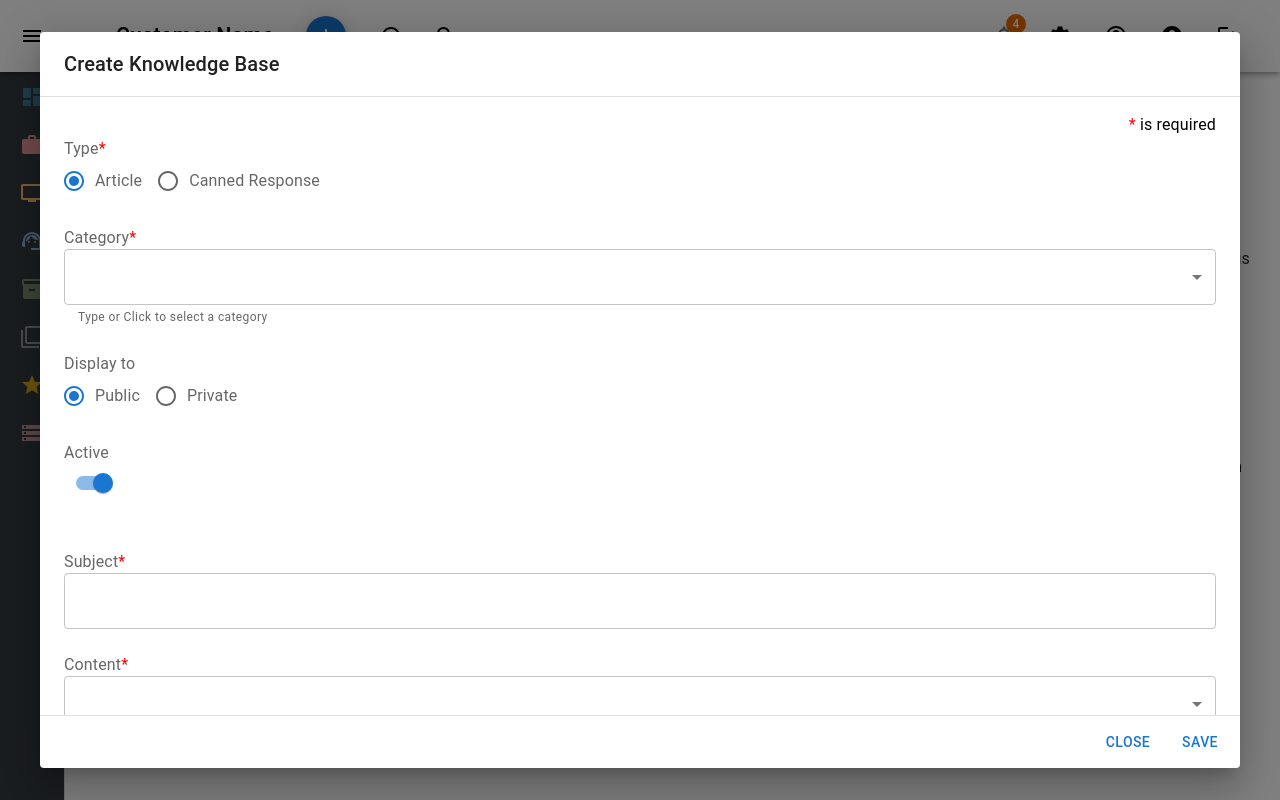
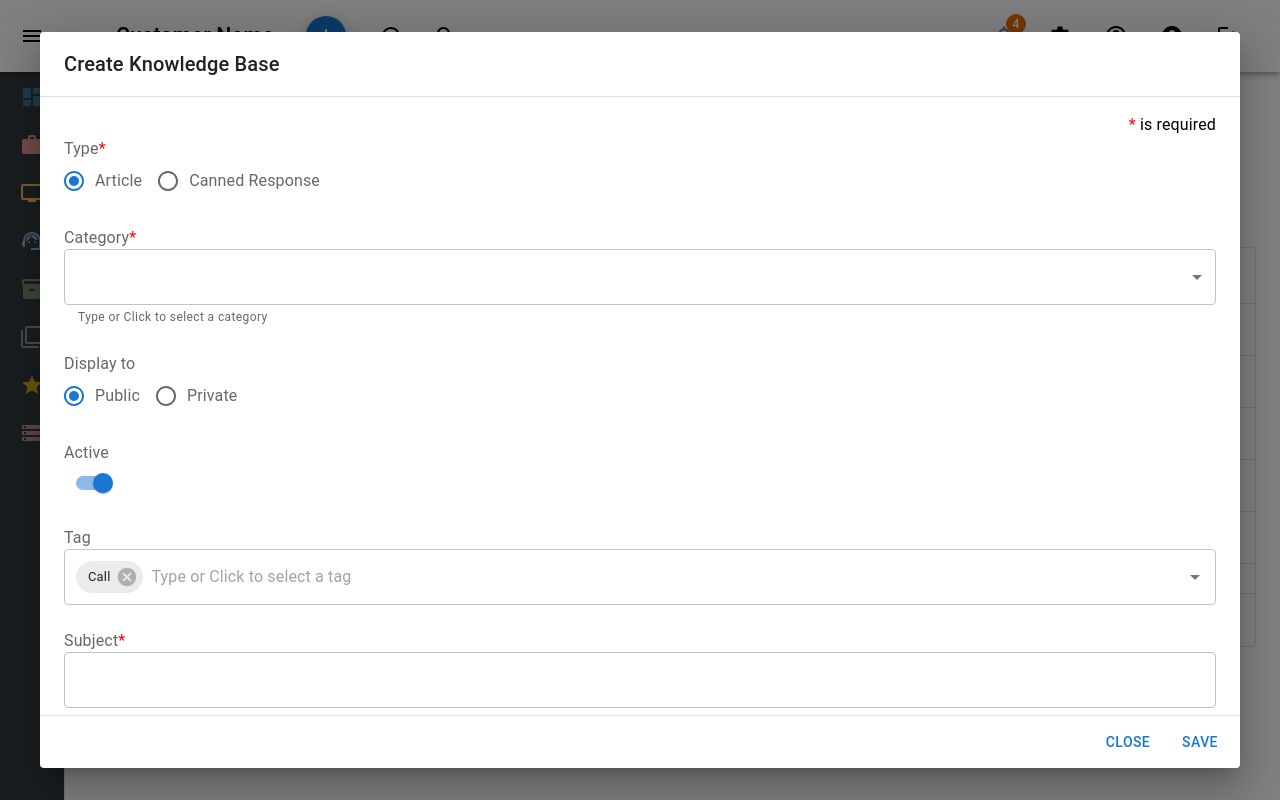
Before and after one commit to hanh0501/knowledge_base, a React (Create React App) app in the folder knowledgebaseuiux/: page / in a window 1280 px wide. Both pictures are taken after a click on the icon 1103 px from the left and 134 px from the top of the page. Built offline with nearby package versions, Linux system fonts and the light colour scheme.

Commit message:
- Create a Create Knowledge Base dialog (Done) - Create Right Table (40%) - Create Categories and Folders Table (40%)

```diff
--- a/knowledgebaseuiux/package.json
+++ b/knowledgebaseuiux/package.json
@@ -3,6 +3,8 @@
   "version": "0.1.0",
   "private": true,
   "dependencies": {
+    "@mui/lab": "^5.0.0-alpha.109",
+    "@mui/x-data-grid": "^5.17.12",
     "@testing-library/jest-dom": "^5.16.5",
     "@testing-library/react": "^13.4.0",
     "@testing-library/user-event": "^13.5.0",
--- a/knowledgebaseuiux/src/knowledge/knowledge.css
+++ b/knowledgebaseuiux/src/knowledge/knowledge.css
@@ -1,3 +1,4 @@
+
 .menutobottompbar{
     background-color: #343A40;
     height: 100%;
@@ -88,3 +89,47 @@
 .asterisk{
     color: red;
 }
+
+.dragdrop{
+    height: 50px;
+    width: auto;
+    line-height: 2.0;
+    padding-left: 10px;
+    color: black;
+    background: #D1ECF1;
+    border-radius: 12px;
+    padding-top: 8px;
+    margin: 24px!important;
+}
+
+.leftborder{
+    border: solid 1px  #E0E0E0;
+}
+
+.categories{
+    background: #F5F6FA;
+}
+
+.category{
+    width: 25px!important;
+    height: 25px!important;
+    margin-left: 10px;
+}
+
+.defaultCollapseIcon{
+    width: 25px!important;
+    height: 25px!important;
+    border: solid 1px black;
+    margin-right: 5px;
+}
+
+.defaultExpandIcon{
+    width: 25px!important;
+    height: 25px!important;
+    border: solid 1px black;
+    margin: 0 5px;
+}
+
+.Icon{
+    margin: 5px;
+}
--- a/knowledgebaseuiux/src/knowledge/knowledge.js
+++ b/knowledgebaseuiux/src/knowledge/knowledge.js
@@ -59,15 +59,21 @@ import Select from '@mui/material/Select';
 import TextField from '@mui/material/TextField';
 import FormHelperText from '@mui/material/FormHelperText';
 import Tooltip from '@mui/material/Tooltip';
-
-
-
-
-
-
-
-
-
+import Autocomplete from '@mui/material/Autocomplete';
+import Table from '@mui/material/Table';
+import TableBody from '@mui/material/TableBody';
+import TableCell from '@mui/material/TableCell';
+import TableContainer from '@mui/material/TableContainer';
+import TableHead from '@mui/material/TableHead';
+import TableRow from '@mui/material/TableRow';
+import TreeView from '@mui/lab/TreeView';
+import ExpandMoreIcon from '@mui/icons-material/ExpandMore';
+import ChevronRightIcon from '@mui/icons-material/ChevronRight';
+import TreeItem from '@mui/lab/TreeItem';
+import { DataGrid } from '@mui/x-data-grid';
+import InfoIcon from '@mui/icons-material/Info';
+import AddBoxIcon from '@mui/icons-material/AddBox';
+import RemoveIcon from '@mui/icons-material/Remove';
 
 
 
@@ -266,9 +272,6 @@ const StyledInputBase = styled(InputBase)(({ theme }) => ({
 
 
 
-
-
-
 const columns = [
   { field: 'id', headerName: 'ID', width: 70 },
   { field: 'firstName', headerName: 'First name', width: 130 },
@@ -301,6 +304,9 @@ const rows = [
   { id: 8, lastName: 'Frances', firstName: 'Rossini', age: 36 },
   { id: 9, lastName: 'Roxie', firstName: 'Harvey', age: 65 },
 ];
+
+
+
 
 
 
@@ -364,7 +370,6 @@ function Knowledge() {
   const [maxWidth] = React.useState('lg');
 
   const [checked, setChecked] = React.useState(true);
-
   const handleChangeActive = (event) => {
     setChecked(event.target.checked);
   };
@@ -381,6 +386,48 @@ function Knowledge() {
     setTemplate(event.target.value);
   };
 
+  const label = { inputProps: { 'aria-label': 'Switch demo' } };
+
+
+  const columns = [
+    { field: 'id', headerName: 'No', width: 15},
+    { field: 'subject', headerName: 'Subject', width: 250 },
+    { field: 'created', headerName: 'Created On',type: 'date', width: 150 },
+    { field: 'available', headerName: 'Available For', width: 150 },
+    { field: 'display', headerName: 'Display To', width: 150 },
+    {
+      field: 'viewed',
+      headerName: 'Viewed',
+      type: 'number',
+      width: 130,
+    },
+    {
+      field: 'inserted',
+      headerName: 'Inserted',
+      type: 'number',
+      width: 130,
+    },
+    {
+      field: 'active',
+      headerName: 'Active',
+      width: 100,
+    },
+  ];
+
+  const rows = [
+    { id: 1, subject: 'How to assess admin page?', created: '2020/12/01	', available: 'CS', display: 'Public', viewed: 35, inserted: 0 },
+    { id: 2, subject: 'How to assess admin page?', created: '2020/12/02', available: 'CS', display: 'Public', viewed: null, inserted: 1 },
+    { id: 3, subject: 'How to assess admin page?', created: '2020/12/03', available: 'CS', display: 'Public', viewed: 30, inserted: 2 },
+    { id: 4, subject: 'How to assess admin page?', created: '2020/12/04', available: 'CS', display: 'Public', viewed: 40, inserted: 3 },
+    { id: 5, subject: 'How to assess admin page?', created: '2020/12/05', available: 'CS', display: 'Public', viewed: null, inserted: 4 },
+    { id: 6, subject: 'How to assess admin page?', created: '2020/12/06', available: 'CS', display: 'Public', viewed: null, inserted: 5 },
+    { id: 7, subject: 'How to assess admin page?', created: '2020/12/07', available: 'CS', display: 'Public', viewed: 50, inserted: 6 },
+
+
+
+
+
+  ];
 
   return (
     <Box sx={{ display: 'flex' }} >
@@ -530,23 +577,7 @@ function Knowledge() {
           ))}
         </List>
       </Drawer>
-      {/* <div  style={StySpecification.TableWrap}>
-              <div style={StySpecification.ListProduct}>
 
-                {ProtitleNew({
-                  classNameWrapper: StySpecification.InfPro,
-                  classNameItem: StySpecification.ProTitleLeft,
-                  PadPro: StySpecification.PadPro,
-                  Title: "hi",
-                  Core: "CPU",
-                  G: "Memory",
-                  SD: "Storage",
-                  SG: "Traffic 전송량(월)",
-                  원: "서비스비용(월)"
-
-                })}
-              </div>
-            </div> */}
         <Box component="main" sx={{ flexGrow: 1, p: 3 }}>
         <br/>
         <DrawerHeader />
@@ -694,7 +725,27 @@ function Knowledge() {
                           </Grid>
                         </Grid>
                         <br/>
-
+                        <Grid container >
+                          <Grid  xs={12} display="flex" >
+                            <FormControl component="fieldset" variant="standard" fullWidth>
+                              <FormLabel component="legend">Tag</FormLabel>
+                              <Autocomplete
+                              multiple
+                              id="tags-outlined"
+                              options={top100Films}
+                              getOptionLabel={(option) => option.title}
+                              defaultValue={[top100Films[1]]}
+                              filterSelectedOptions
+                              renderInput={(params) => (
+                                <TextField
+                                  {...params}
+                                  placeholder="Type or Click to select a tag"
+                                />
+                              )}
+                            />
+                            </FormControl>
+                          </Grid>
+                        </Grid>
                         <br/>
                         <Box >
                           <FormLabel component="legend">Subject<span className="asterisk" >*</span></FormLabel>
@@ -722,11 +773,9 @@ function Knowledge() {
                           <Grid  xs={12} display="flex" >
                           <FormControl fullWidth>
                             <FormLabel component="legend">Editor area</FormLabel>
-
                           </FormControl>
                           </Grid>
                         </Grid>
-
                       </DialogContentText>
                     </DialogContent>
                     <DialogActions>
@@ -736,7 +785,6 @@ function Knowledge() {
                 </Dialog>
                 <CachedIcon className="CachedIcon"/>
                 <BorderAllIcon className="BorderAllIcon "/>
-
               </Grid>
             </Grid>
           </Box>
@@ -766,34 +814,61 @@ function Knowledge() {
               </Grid>
             </Grid>
           </Box>
-          <Typography paragraph>
-            Lorem ipsum dolor sit amet, consectetur adipiscing elit, sed do eiusmod
-            tempor incididunt ut labore et dolore magna aliqua. Rhoncus dolor purus non
-            enim praesent elementum facilisis leo vel. Risus at ultrices mi tempus
-            imperdiet. Semper risus in hendrerit gravida rutrum quisque non tellus.
-            Convallis convallis tellus id interdum velit laoreet id donec ultrices.
-            Odio morbi quis commodo odio aenean sed adipiscing. Amet nisl suscipit
-            adipiscing bibendum est ultricies integer quis. Cursus euismod quis viverra
-            nibh cras. Metus vulputate eu scelerisque felis imperdiet proin fermentum
-            leo. Mauris commodo quis imperdiet massa tincidunt. Cras tincidunt lobortis
-            feugiat vivamus at augue. At augue eget arcu dictum varius duis at
-            consectetur lorem. Velit sed ullamcorper morbi tincidunt. Lorem donec massa
-            sapien faucibus et molestie ac.
-          </Typography>
-          <Typography paragraph>
-            Consequat mauris nunc congue nisi vitae suscipit. Fringilla est ullamcorper
-            eget nulla facilisi etiam dignissim diam. Pulvinar elementum integer enim
-            neque volutpat ac tincidunt. Ornare suspendisse sed nisi lacus sed viverra
-            tellus. Purus sit amet volutpat consequat mauris. Elementum eu facilisis
-            sed odio morbi. Euismod lacinia at quis risus sed vulputate odio. Morbi
-            tincidunt ornare massa eget egestas purus viverra accumsan in. In hendrerit
-            gravida rutrum quisque non tellus orci ac. Pellentesque nec nam aliquam sem
-            et tortor. Habitant morbi tristique senectus et. Adipiscing elit duis
-            tristique sollicitudin nibh sit. Ornare aenean euismod elementum nisi quis
-            eleifend. Commodo viverra maecenas accumsan lacus vel facilisis. Nulla
-            posuere sollicitudin aliquam ultrices sagittis orci a.
-          </Typography>
+          <br/>
+          <Box  >
+            <Grid container >
+                <Grid  xs={3.7} className="leftborder">
+                  <TableContainer >
+                    <Table aria-label="simple table">
+                      <TableHead>
+                        <TableRow>
+                          <TableCell className="categories"><Typography >Categories and Folders</Typography></TableCell>
+                        </TableRow>
+                        <TableRow>
 
+                          <Typography className="dragdrop">Drag&Drop으로 폴더를 이동할 수 있습니다   <InfoIcon style={StyleApply.InfoIcon}/></Typography>
+                        </TableRow>
+                      </TableHead>
+                      <TableBody>
+                        <TreeView className="Icon"
+                          aria-label="file system navigator"
+                          defaultCollapseIcon={<RemoveIcon className="defaultCollapseIcon"/>}
+                          defaultExpandIcon={<AddIcon  className="defaultExpandIcon"/>}
+                          >
+                          <TreeItem nodeId="1" label="Category 1">
+                            <TreeItem nodeId="a" label="Folder 1.1" />
+                            <TreeItem nodeId="b" label="Folder 2.1" />
+                          </TreeItem>
+                          <br/>
+                          <TreeItem nodeId="2" label="Category 2(10)">
+                          <TreeItem nodeId="2a" label="Folder 2.1" />
+                            <TreeItem nodeId="2b" label="Folder 2.2" />
+                          </TreeItem>
+                        </TreeView>
+                      </TableBody>
+                    </Table>
+                  </TableContainer>
+                  <br/>
+                  <AddIcon className="AddIcon category"
+
+                />
+                </Grid>
+                <Grid  xs={0.3} ></Grid>
+                <Grid xs={8} display="flex" >
+                <div style={{ height: 400, width: '100%' }}>
+                  <DataGrid
+                    rows={rows}
+                    columns={columns}
+                    pageSize={6}
+                    rowsPerPageOptions={[5]}
+                    checkboxSelection
+                  />
+                  <Switch {...label} defaultChecked/>
+                </div>
+                </Grid>
+            </Grid>
+
+          </Box>
 
       </Box>
     </Box>
@@ -830,6 +905,10 @@ const StyleApply = {
      },
     MenuIcon:{
       color: "black",
+    },
+    InfoIcon:{
+      color: "black",
+      paddingTop: 0,
     },
     Hanbiro:{
       color: "#FFF3E0",
@@ -908,6 +987,7 @@ const StySpecification = {
   ListProduct: {
     display: "flex",
     fontSize: "110%",
+    border: "solid 1px black",
 
   },
   PadPro: {
@@ -938,5 +1018,11 @@ const StySpecification = {
 
 }
 
+const top100Films = [
+  { title: 'Email'},
+  { title: 'Call'},
+  { title: 'SMS'},
+];
+
 
 export default Knowledge
```
Also changed, not shown: knowledgebaseuiux/src/App.js (line endings or trailing spaces), 1 other file (tests, documents, lock files or other folders).
